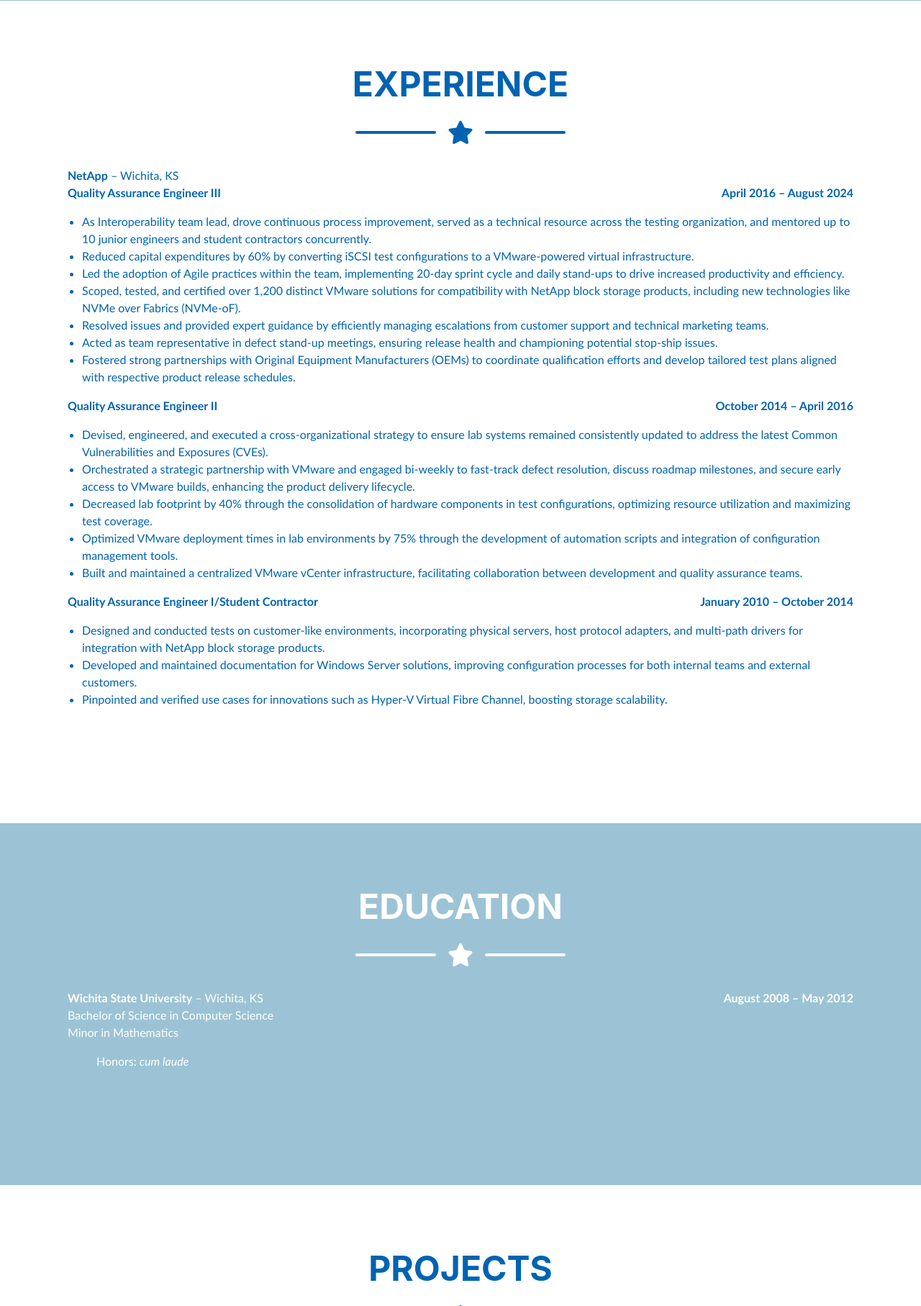
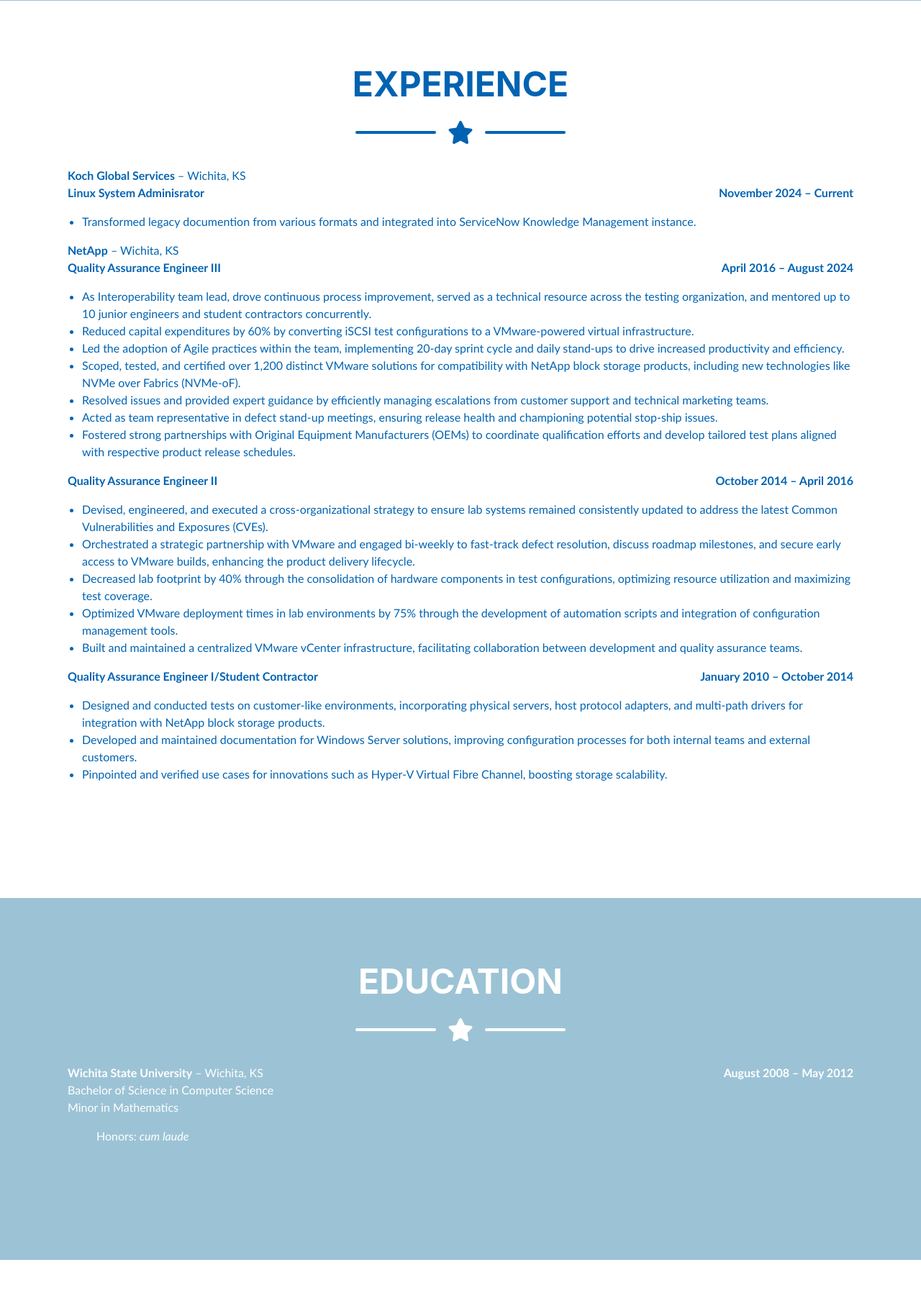
Before and after one commit to kellygkemnitz/kellygkemnitz.github.io, a Flask app: page / in a window 1280 px wide. Shown: the part 2440-4255 px from the top of the page at 72% size. Run offline with Flask 3, Linux system fonts and the light colour scheme; some libraries are stand-ins or nearby versions; some web fonts are replaced.

Commit message:
Updating resume

```diff
--- a/templates/index.html
+++ b/templates/index.html
@@ -211,6 +211,11 @@
                 <!-- Experience Section Content-->
                 <div class="d-flex flex-column flex-md-row justify-content-between mb-5 text-secondary">
                     <div class="flex-grow-1">
+                        <div class="mb-0"><strong>Koch Global Services</strong> – Wichita, KS</div>
+                        <div class="subheading mb-3"><strong>Linux System Adminisrator</strong><span><strong>November 2024 – Current</span></strong></div>
+                        <ul>
+                            <li>Transformed legacy documention from various formats and integrated into ServiceNow Knowledge Management instance.</li>
+                        </ul>
                         <div class="mb-0"><strong>NetApp</strong> – Wichita, KS</div>
                         <div class="subheading mb-3"><strong>Quality Assurance Engineer III</strong><span><strong>April 2016 – August 2024</span></strong></div>
                         <ul>
```
